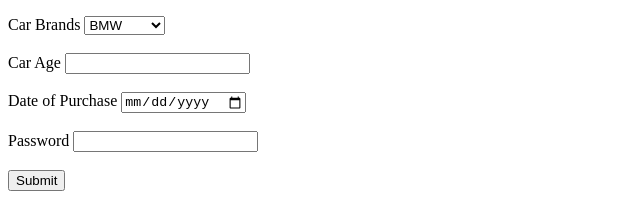
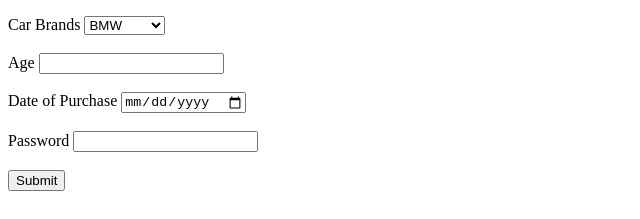
Before and after one commit to acciojob/signup-form-car-LaxmiMaurya, a website: page main.html in a window 1280 px wide. Shown: the part 166-385 px from the top of the page, 0-640 px from the left. Drawn offline with Linux system fonts and the light colour scheme.

Commit message:
created a submission

```diff
--- a/main.html
+++ b/main.html
@@ -34,8 +34,8 @@
             <option value="Mercedes">Mercedes</option>
         </select><br><br>
 
-        <label for="carage">Car Age</label>
-        <input type="number" id="carage" name="carage" required><br><br>
+        <label for="age"> Age</label>
+        <input type="number" id="age" name="age" required><br><br>
 
         <label for="dop">Date of Purchase</label>
         <input type="date" id="dop" name="dop" required><br><br>
```
